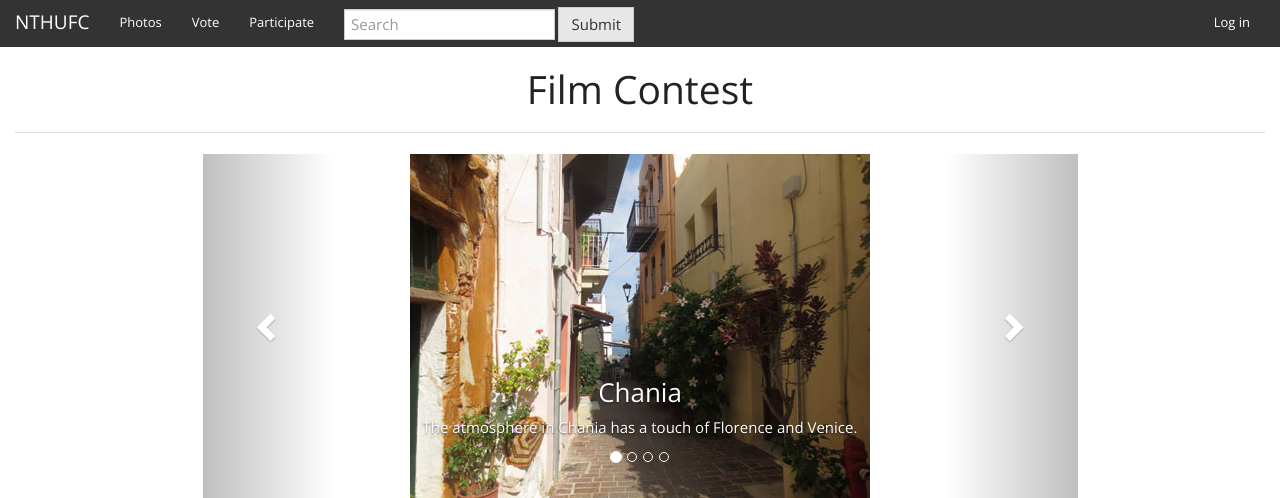
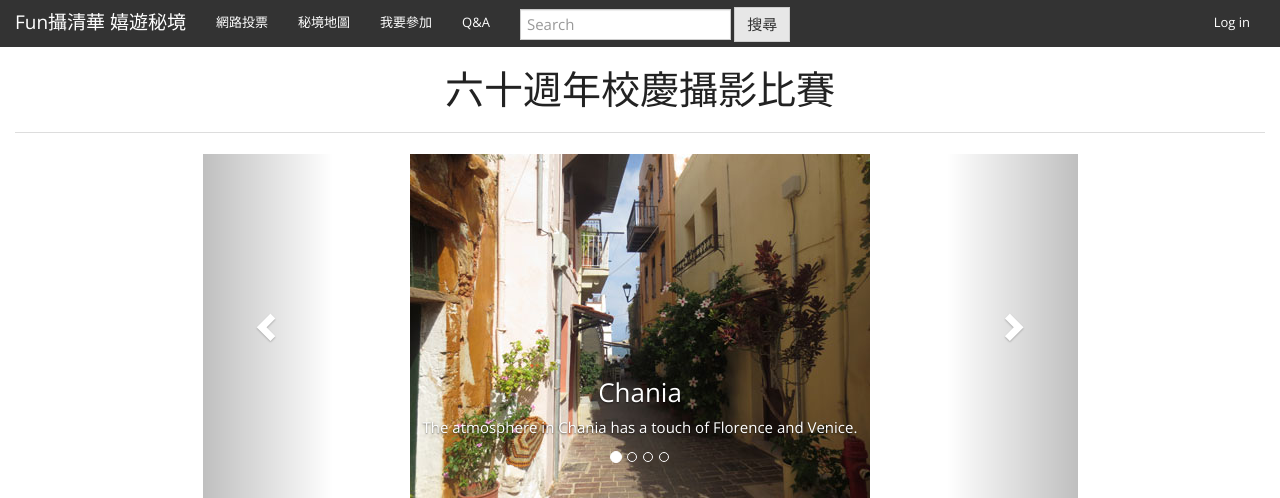
Before and after one commit to octopopo/NTHUFC, a Django app: page / in a window 1280 px wide. Shown: the top 498 px of the page. Run offline with Django 3.2, Linux system fonts and the light colour scheme; some libraries are stand-ins or nearby versions.

Commit message:
modify to chinese

```diff
--- a/index/templates/index/base.html
+++ b/index/templates/index/base.html
@@ -31,20 +31,24 @@
             <span class="icon-bar"></span>
             <span class="icon-bar"></span>
           </button>
-          <a class="navbar-brand" href="{% url 'index:index' %}">NTHUFC</a>
+          <a class="navbar-brand" href="{% url 'index:index' %}">Fun攝清華 嬉遊秘境</a>
         </div>
 
         <div class="collapse navbar-collapse" id="bs-example-navbar-collapse-2">
           <ul class="nav navbar-nav">
+            <li><a href="#">網路投票</a></li>
+            <!--
             <li><a href="{% url 'photos:photos' %}">Photos</a></li>
-            <li><a href="#">Vote</a></li>
-            <li><a href="#" onclick="checkLogin()" id="participate">Participate</a></li>
+            -->
+            <li><a href="#">秘境地圖</a></li>
+            <li><a href="#" onclick="checkLogin()" id="participate">我要參加</a></li>
+            <li><a href="#">Q&A</a></li>
           </ul>
           <form class="navbar-form navbar-left" role="search">
             <div class="form-group">
               <input type="text" class="form-control" placeholder="Search">
             </div>
-            <button type="submit" class="btn btn-default">Submit</button>
+            <button type="submit" class="btn btn-default">搜尋</button>
           </form>
           <ul class="nav navbar-nav navbar-right">
             <li><a href="#">Log in</a></li>
--- a/index/templates/index/index.html
+++ b/index/templates/index/index.html
@@ -15,7 +15,7 @@
     {{ photo.title }}
   {% endfor %}
   -->
-  <h1 style="margin-top: 0px;">Film Contest</h1>
+  <h1 style="margin-top: 0px;">六十週年校慶攝影比賽</h1>
   <hr>
   <div id="myCarousel" class="carousel slide" data-ride="carousel">
     <!-- Indicators -->
--- a/index/views.py
+++ b/index/views.py
@@ -1,3 +1,4 @@
+#-*- encoding=UTF-8 -*-
 from django.shortcuts import render, redirect
 from photos.models import Photo
 from users.models import Account
@@ -7,7 +8,7 @@ from django.forms.models import inlineformset_factory
 
 # Create your views here.
 def index(request):
-    title = 'NTHUFC'
+    title = 'Fun攝清華 嬉遊秘境'
     #test related_name
     '''
     test_account = Account.objects.all()[:1].get()
```
